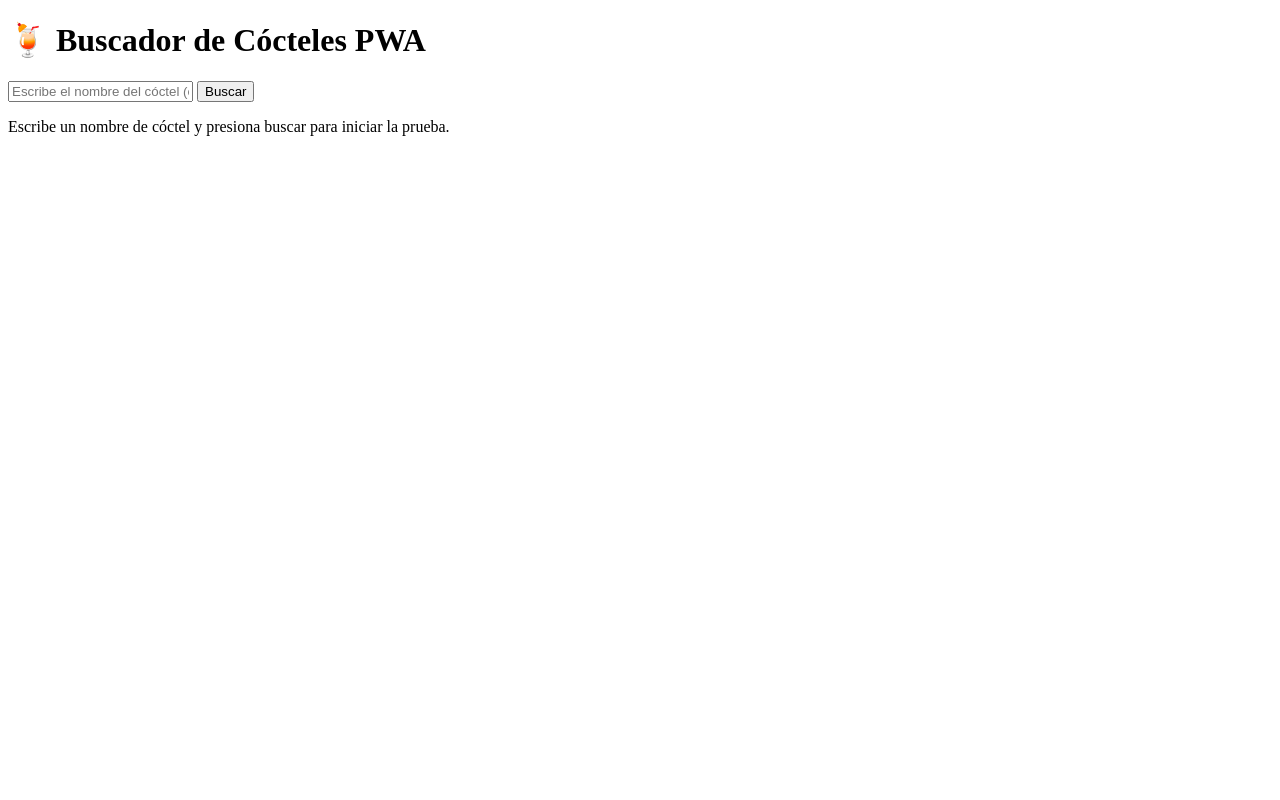
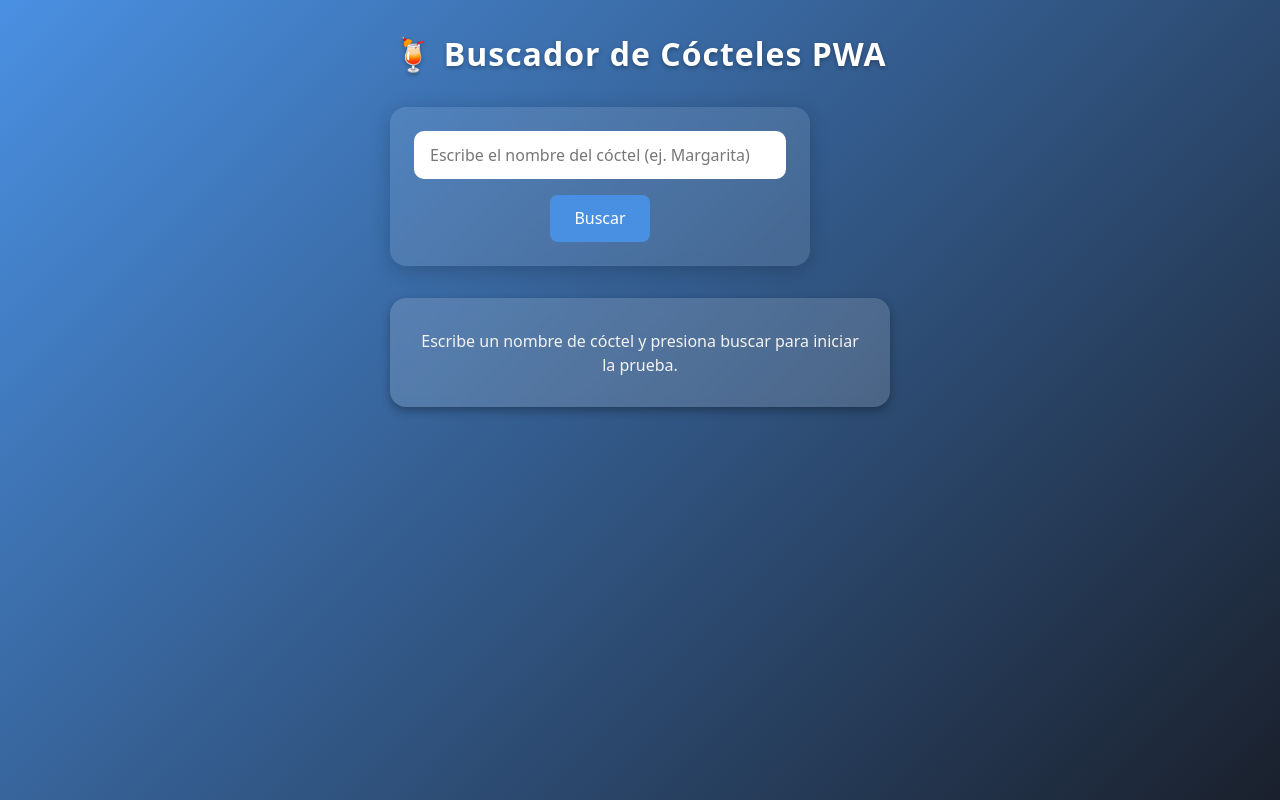
Before and after one commit to Arellano136/OnlyCache, a plain HTML site: page index.html in a window 1280 px wide. Drawn offline with Linux system fonts and the light colour scheme.

Commit message:
estilos css

```diff
--- a/main.js
+++ b/main.js
@@ -1,7 +1,7 @@
 if ('serviceWorker' in navigator) {
   window.addEventListener('load', () => {
     navigator.serviceWorker
-      .register('./sw.js') // ✅ ruta relativa
+      .register('./sw.js')
       .then(reg => console.log('Registro SW exitoso: ', reg))
       .catch(err => console.error('Error de registro SW: ', err));
   });
--- a/styles/main.css
+++ b/styles/main.css
@@ -0,0 +1,145 @@
+/* ===========================
+   ESTILOS GENERALES
+=========================== */
+* {
+  margin: 0;
+  padding: 0;
+  box-sizing: border-box;
+  font-family: "Poppins", system-ui, sans-serif;
+}
+
+body {
+  background: linear-gradient(135deg, #4a90e2, #1a202c);
+  color: #fff;
+  min-height: 100vh;
+  display: flex;
+  flex-direction: column;
+  align-items: center;
+  justify-content: flex-start;
+  padding: 2rem 1rem;
+}
+
+/* ===========================
+   ENCABEZADO
+=========================== */
+header {
+  text-align: center;
+  margin-bottom: 2rem;
+}
+
+header h1 {
+  font-size: 2rem;
+  letter-spacing: 1px;
+  text-shadow: 0 2px 4px rgba(0, 0, 0, 0.3);
+}
+
+/* ===========================
+   CONTENEDOR DE BÚSQUEDA
+=========================== */
+.search-box {
+  background-color: rgba(255, 255, 255, 0.1);
+  backdrop-filter: blur(6px);
+  border-radius: 16px;
+  box-shadow: 0 4px 20px rgba(0, 0, 0, 0.2);
+  padding: 1.5rem;
+  width: 100%;
+  max-width: 420px;
+  display: flex;
+  flex-direction: column;
+  align-items: center;
+  transition: transform 0.2s ease-in-out;
+}
+
+.search-box:hover {
+  transform: translateY(-3px);
+}
+
+.search-box input {
+  width: 100%;
+  padding: 0.8rem 1rem;
+  border: none;
+  border-radius: 10px;
+  font-size: 1rem;
+  margin-bottom: 1rem;
+  outline: none;
+  color: #333;
+}
+
+.search-box input::placeholder {
+  color: #777;
+}
+
+.search-box button {
+  background-color: #4a90e2;
+  color: #fff;
+  border: none;
+  border-radius: 8px;
+  padding: 0.8rem 1.5rem;
+  font-size: 1rem;
+  cursor: pointer;
+  transition: background 0.3s ease, transform 0.2s;
+}
+
+.search-box button:hover {
+  background-color: #357acb;
+  transform: translateY(-2px);
+}
+
+/* ===========================
+   RESULTADOS
+=========================== */
+.result-container {
+  margin-top: 2rem;
+  background-color: rgba(255, 255, 255, 0.15);
+  padding: 1.5rem;
+  border-radius: 16px;
+  max-width: 500px;
+  width: 100%;
+  text-align: center;
+  box-shadow: 0 4px 10px rgba(0, 0, 0, 0.3);
+  backdrop-filter: blur(5px);
+}
+
+.result-container img {
+  margin-top: 1rem;
+  border-radius: 12px;
+  max-width: 100%;
+  height: auto;
+  box-shadow: 0 4px 12px rgba(0, 0, 0, 0.4);
+}
+
+.result-container h2 {
+  color: #ffe082;
+  margin-bottom: 0.8rem;
+}
+
+.result-container p {
+  margin: 0.4rem 0;
+  line-height: 1.5;
+  color: #f3f3f3;
+}
+
+/* ===========================
+   RESPONSIVE
+=========================== */
+@media (max-width: 480px) {
+  header h1 {
+    font-size: 1.6rem;
+  }
+
+  .search-box {
+    padding: 1.2rem;
+  }
+
+  .search-box input {
+    font-size: 0.95rem;
+  }
+
+  .search-box button {
+    width: 100%;
+  }
+
+  .result-container {
+    padding: 1rem;
+  }
+}
```
Also changed, not shown: index.html (+0 -4 lines).
